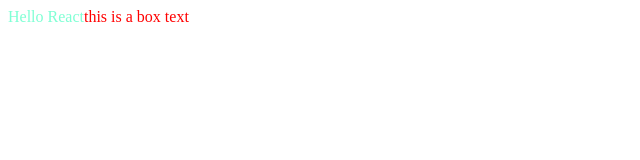
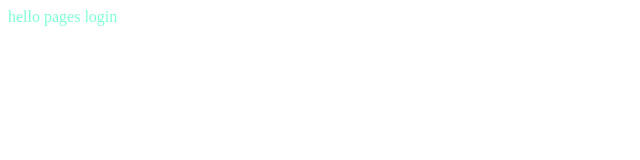
Before and after one commit to sochiuyee/react-ad-project, a React app: page /#/login in a window 1280 px wide. Shown: the top 160 px of the page, without its empty margins (0-640 px from the left). Built offline with nearby package versions, Linux system fonts and the light colour scheme.

Commit message:
route相关配置

```diff
--- a/package.json
+++ b/package.json
@@ -33,6 +33,8 @@
   "dependencies": {
     "@types/react": "^17.0.0",
     "@types/react-dom": "^17.0.0",
+    "@types/react-router-config": "^5.0.3",
+    "@types/react-router-dom": "^5.1.8",
     "@typescript-eslint/eslint-plugin": "^4.28.2",
     "@typescript-eslint/parser": "^4.28.2",
     "clean-webpack-plugin": "^3.0.0",
@@ -40,6 +42,9 @@
     "open-browser-webpack4-plugin": "^1.0.0",
     "react": "^17.0.1",
     "react-dom": "^17.0.1",
+    "react-router": "^5.2.0",
+    "react-router-config": "^5.1.1",
+    "react-router-dom": "^5.2.0",
     "typescript": "^4.0.5",
     "webpack": "^5.4.0",
     "webpack-merge": "^5.8.0"
--- a/src/App.tsx
+++ b/src/App.tsx
@@ -1,13 +1,28 @@
 import React, { Component } from 'react';
+import { RouteComponentProps } from 'react-router-dom';
 
-interface Props {}
+interface Props extends RouteComponentProps {}
 
 class App extends Component<Props> {
+    // 判断路径自动去首页
+    handleRoute = () => {
+        // App 通过withRouter包裹后，可以通过props获取到路由信息：history、location、match
+        const { history, location } = this.props;
+        const { pathname } = location;
+        if (pathname === '/') {
+            history.push('index');
+            return false;
+        }
+        return true;
+    }
+
     render() {
+        const { children } = this.props;
         return (
             <div>
-                Hello React
-                <span style={{ color: 'red' }}>this is a box text</span>
+                {
+                    this.handleRoute() ? children : 'other'
+                }
             </div>
         );
     }
--- a/src/index.jsx
+++ b/src/index.jsx
@@ -1,8 +1,8 @@
 import React from 'react';
 import ReactDOM from 'react-dom';
 
-import App from './App';
+import RouteComponent from './routes';
 
 import './style.scss';
 
-ReactDOM.render(<App />, document.getElementById('root'));
+ReactDOM.render(<RouteComponent />, document.getElementById('root'));
--- /dev/null
+++ b/src/pages/index/index.tsx
@@ -0,0 +1,13 @@
+import React, { Component } from 'react';
+
+class IndexPage extends Component {
+    render() {
+        return (
+            <div>
+                hello pages index
+            </div>
+        );
+    }
+}
+
+export default IndexPage;
--- /dev/null
+++ b/src/pages/login/index.tsx
@@ -0,0 +1,13 @@
+import React, { Component } from 'react';
+
+class LoginPage extends Component {
+    render() {
+        return (
+            <div>
+                hello pages login
+            </div>
+        );
+    }
+}
+
+export default LoginPage;
--- /dev/null
+++ b/src/routes/index.tsx
@@ -0,0 +1,45 @@
+import React, { Component } from 'react';
+
+// 将router组件包裹进withRouter里，可以获取history、location、match自动注入到props里
+import { HashRouter as Router, withRouter } from 'react-router-dom';
+
+import { renderRoutes } from 'react-router-config';
+
+import LoginPage from '../pages/login/index';
+import IndexPage from '../pages/index/index';
+import App from '../App';
+
+const allRoutes = [
+    {
+        path: '/index',
+        exact: false,
+        title: '',
+        component: IndexPage,
+    },
+    {
+        path: '/login',
+        exact: false,
+        title: '',
+        component: LoginPage,
+    },
+];
+
+const AppWrap = withRouter(App);
+
+class AppRoute extends Component {
+    render() {
+        return (
+            <div>
+                <Router>
+                    <AppWrap>
+                        {
+                            renderRoutes(allRoutes.map((item) => ({ ...item, key: item.path })))
+                        }
+                    </AppWrap>
+                </Router>
+            </div>
+        );
+    }
+}
+
+export default AppRoute;
```
Also changed, not shown: 1 other file (tests, documents, lock files or other folders).
